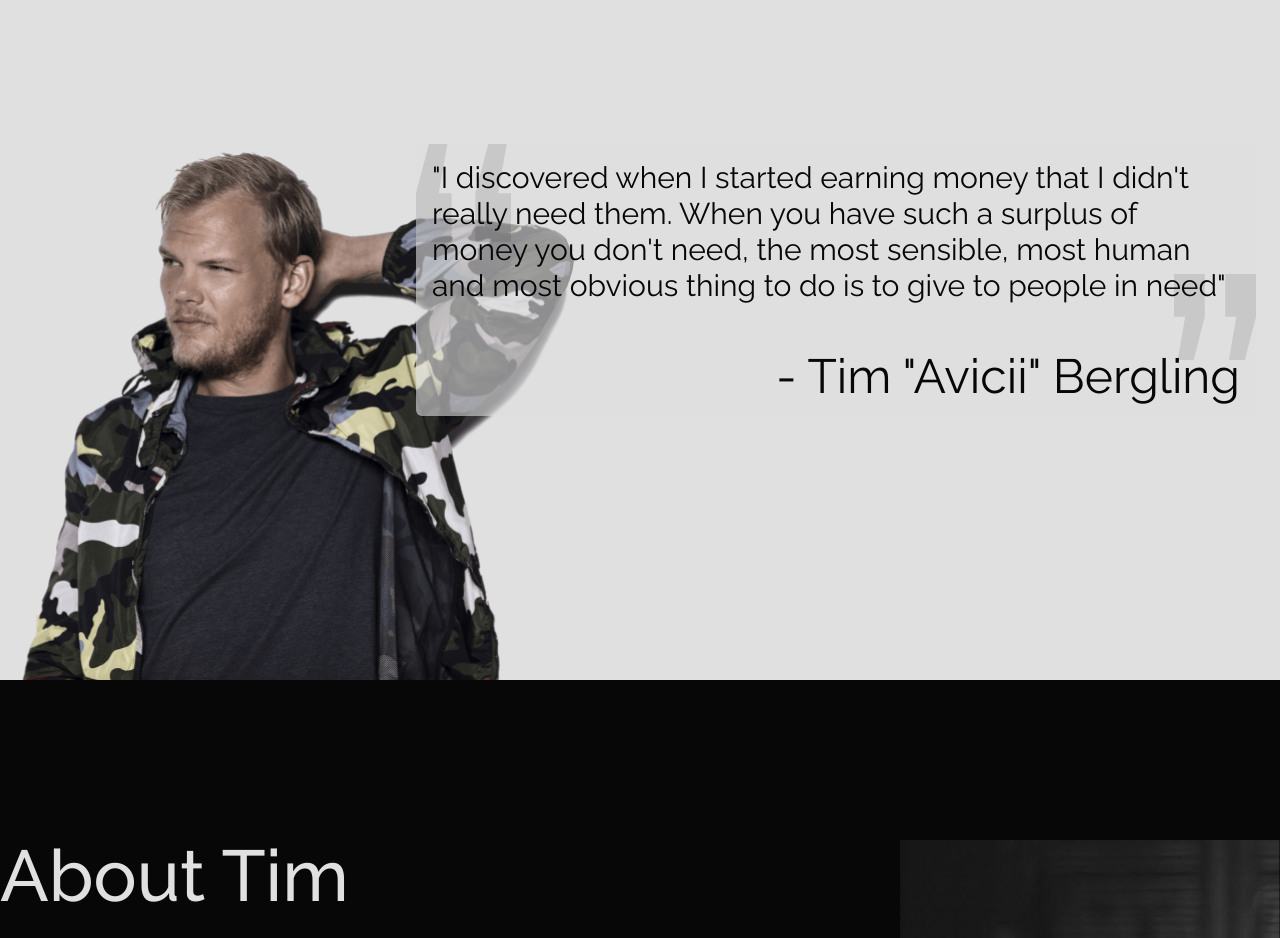
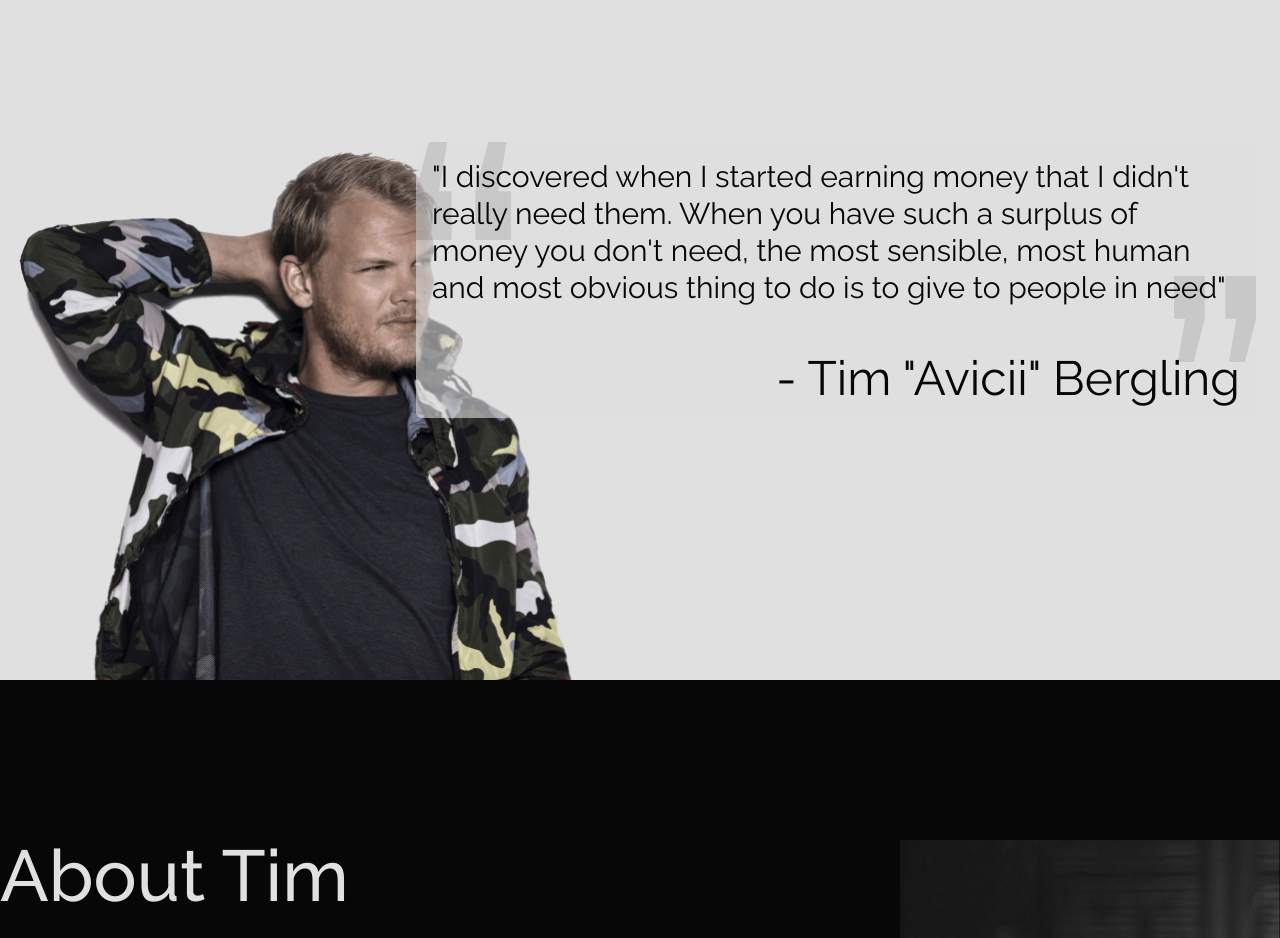
Before and after one commit to marianopedrini/avicii-next, a Next.js app: page / in a window 1280 px wide. Shown: the part 1720-2658 px from the top of the page. Built offline with nearby package versions, Linux system fonts and the light colour scheme.

Commit message:
fix quote styles

```diff
--- a/src/components/Quote/index.tsx
+++ b/src/components/Quote/index.tsx
@@ -11,7 +11,7 @@
     >
       <>
         <Image
-          className="absolute bottom-0 right-0 w-[80vw] md:left-0 md:max-w-[594px]"
+          className="absolute bottom-0 right-0 w-[80vw] scale-x-[-1] md:-left-40 md:max-w-[594px] lg:-left-40 xl:md:left-0"
           alt="Tim"
           src={'/images/tim-quote.png'}
           width={594}
@@ -27,7 +27,7 @@
               width={95}
               height={98}
             />
-            <p className="text-2xl leading-[2.32rem] md:text-3xl">
+            <p className="text-xl leading-[2rem] md:leading-[2.32rem] md:text-3xl">
               &quot;I discovered when I started earning money that I didn&apos;t
               really need them. When you have such a surplus of money you
               don&apos;t need, the most sensible, most human and most obvious
```
